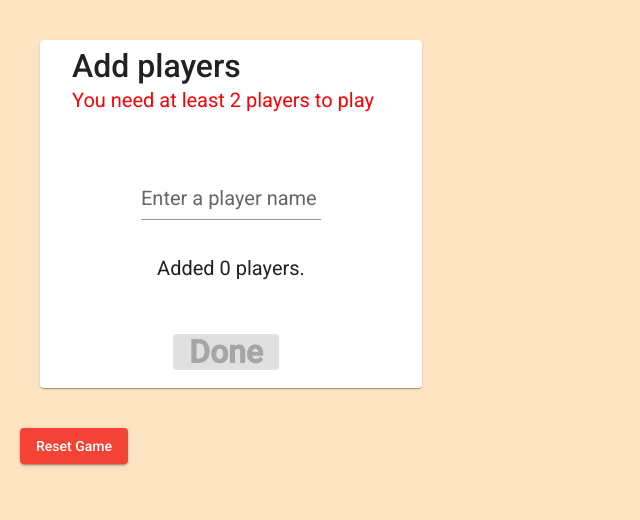
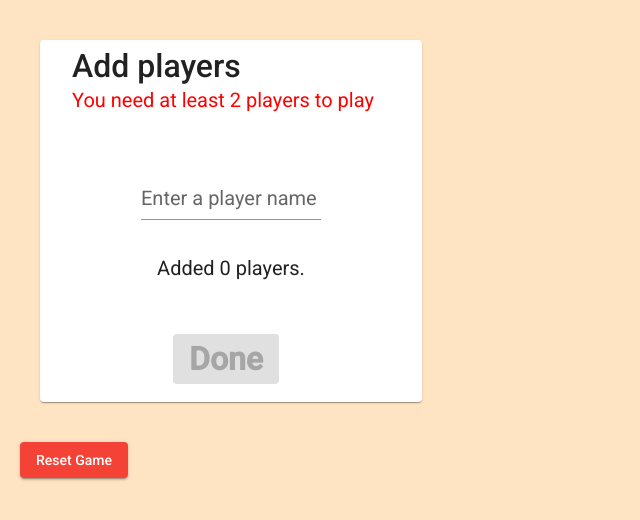
Before and after one commit to szh/dreidel-counter, an Angular app: page / in a window 1280 px wide. Shown: the top 520 px of the page, without its empty margins (0-640 px from the left). Built offline with nearby package versions, Linux system fonts and the light colour scheme.

Commit message:
increase button height

```diff
--- a/src/styles.css
+++ b/src/styles.css
@@ -47,4 +47,5 @@ body {
   font-weight: bold;
   font-size: xx-large;
   margin-bottom: 10px !important;
+  line-height: 50px;
 }
```
